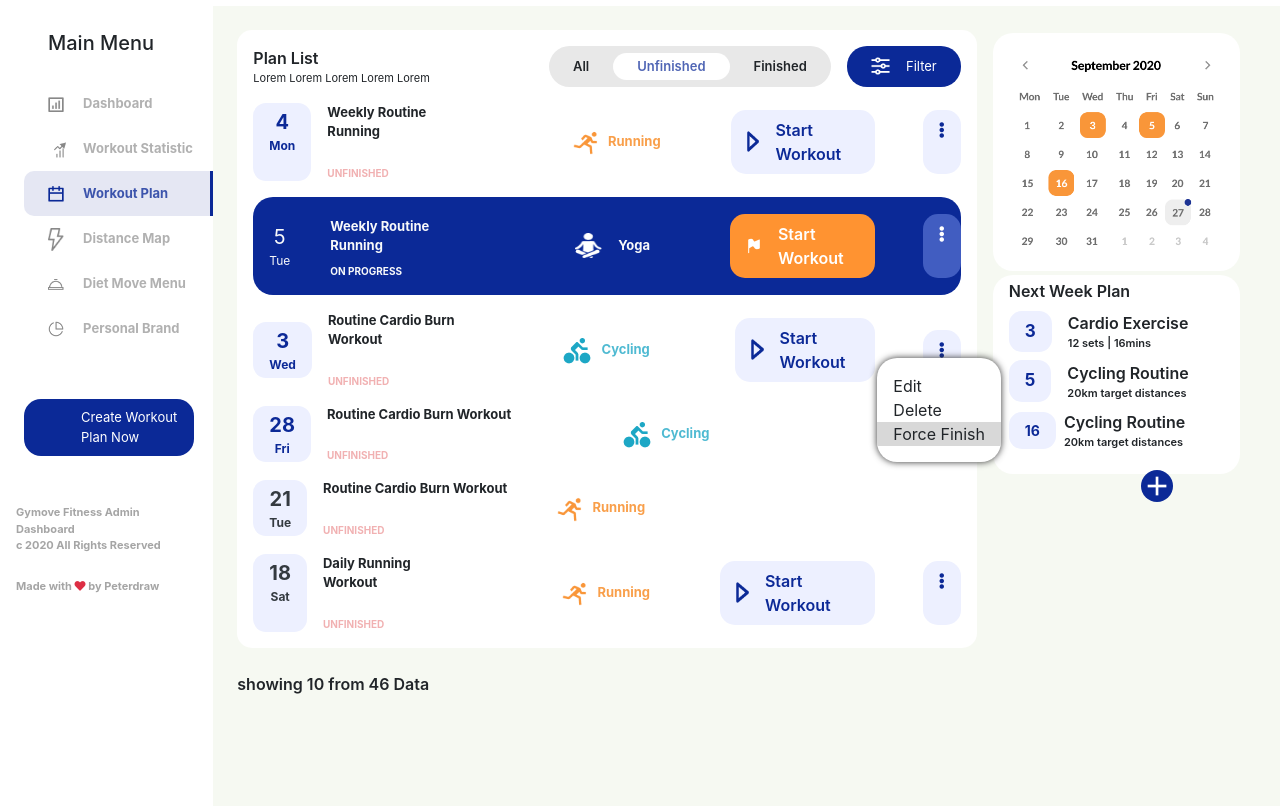
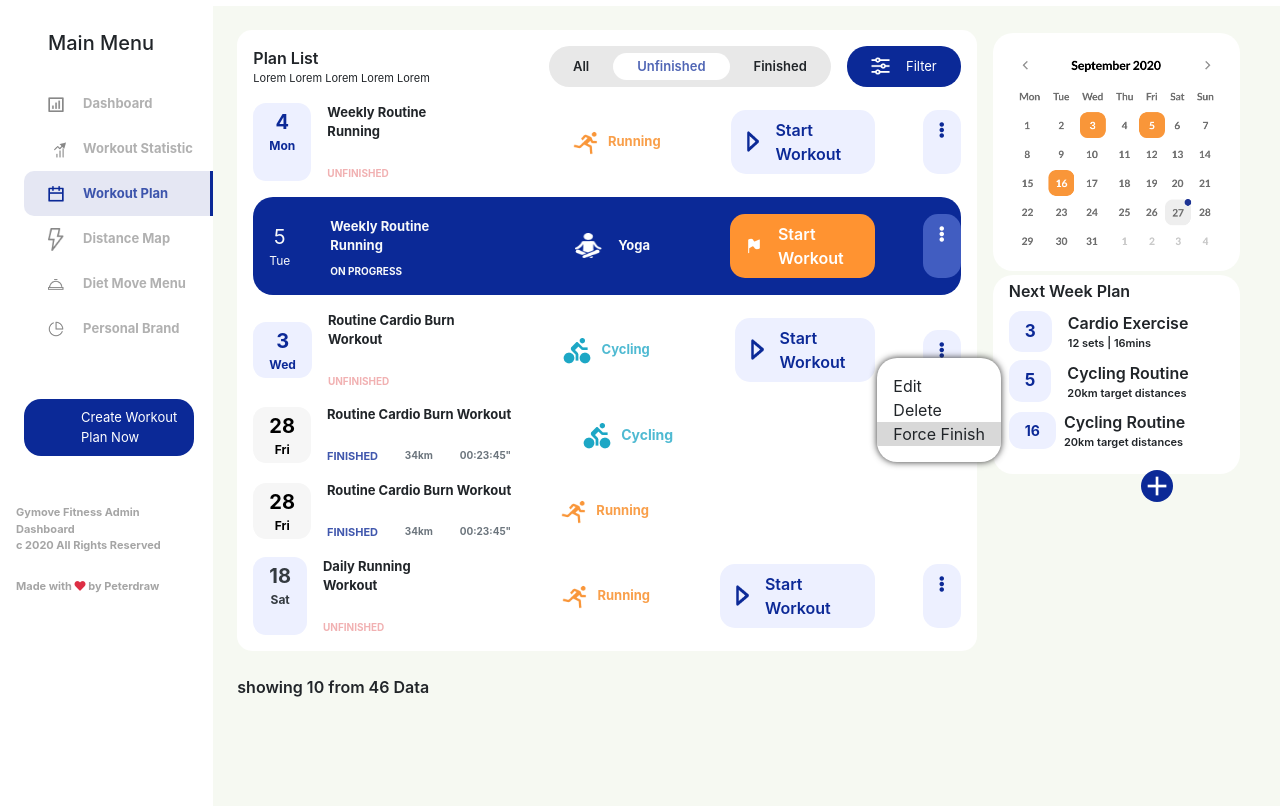
Before and after one commit to investoricky/mrD, a plain HTML site: page index.html in a window 1280 px wide. Shown: the part 98-904 px from the top of the page. Drawn offline with nearby package versions, Linux system fonts and the light colour scheme.

Commit message:
not done

```diff
--- a/CSS/style.css
+++ b/CSS/style.css
@@ -191,6 +191,12 @@
     border-radius: 13px;
     background-color: #EDF0FF;
 }
+.twenty-eight-container {
+    background-color: #F6F6F6;
+    color: #000;
+    font-weight: 650;
+    border-radius: 13px;
+}
 .four {
     font-size: 20px;
 }
@@ -205,6 +211,14 @@
     font-size: 10px;
     color: #F1B1B2;
 }
+.finished {
+    font-size: 11px;
+    color: #4057AD;
+}
+.km {
+    font-size: 10px;
+    /* color: #F1B1B2; */
+}
 .running-container img {
     width: 1.7rem;
     margin-left: 50px !important;
@@ -216,6 +230,12 @@
 .cycling-container1 {
     color: #4FBAD2;
     margin-left: 110px !important;
+}
+.cycling-container2 {
+    color: #4FBAD2;
+    font-weight: 650;
+    font-size: 14px;
+    margin-left: 70px !important;
 }
 .running-container .running {
     color: #F99F4A;
--- a/index.html
+++ b/index.html
@@ -182,18 +182,23 @@
                     </div>
                   </div>
                 </div>
+                <!-- Block 28 -->
                 <div class="d-md-block">
                   <div class="d-md-flex align-items-center mt-3">
-                    <div class="four-container text-center px-3 py-1">
+                    <div class="twenty-eight-container text-center px-3 py-1">
                       <p class="four">28</p>
                       <p class="mon">Fri</p>
                     </div>
                     <div class="routine-container ml-3">
                       <p>Routine Cardio Burn Workout</p>
-                      <p class="unfinished mt-4">UNFINISHED</p>
+                      <div class="d-flex justify-content-between">
+                        <p class="finished mt-4">FINISHED</p>
+                        <p class="km text-muted mt-4">34km</p>
+                        <p class="km text-muted mt-4">00:23:45"</p>
+                      </div>
                     </div>
                     <div class="d-flex  align-items-center">
-                      <div class="cycling-container1 d-flex align-items-center">
+                      <div class="cycling-container2 d-flex align-items-center">
                         <img src="./CSS/images/yogaride.png" alt="image">
                         <p class="running pl-2">Cycling</p>
                       </div>
@@ -204,14 +209,19 @@
                       <p class="shade px-3">Force Finish</p>
                     </div>
                 </div>
+                <!-- block 21 -->
                 <div class="d-md-flex align-items-center mt-3">
-                  <div class="four-container text-center px-3 py-1">
-                    <p class="four text-dark">21</p>
-                    <p class="mon text-dark">Tue</p>
+                  <div class="twenty-eight-container text-center px-3 py-1">
+                    <p class="four">28</p>
+                    <p class="mon">Fri</p>
                   </div>
                   <div class="routine-container ml-3">
                     <p>Routine Cardio Burn Workout</p>
-                    <p class="unfinished mt-4">UNFINISHED</p>
+                    <div class="d-flex justify-content-between">
+                      <p class="finished mt-4">FINISHED</p>
+                      <p class="km text-muted mt-4">34km</p>
+                      <p class="km text-muted mt-4">00:23:45"</p>
+                    </div>
                   </div>
                   <div class="d-flex  align-items-center">
                     <div class="running-container d-flex align-items-center">
```
